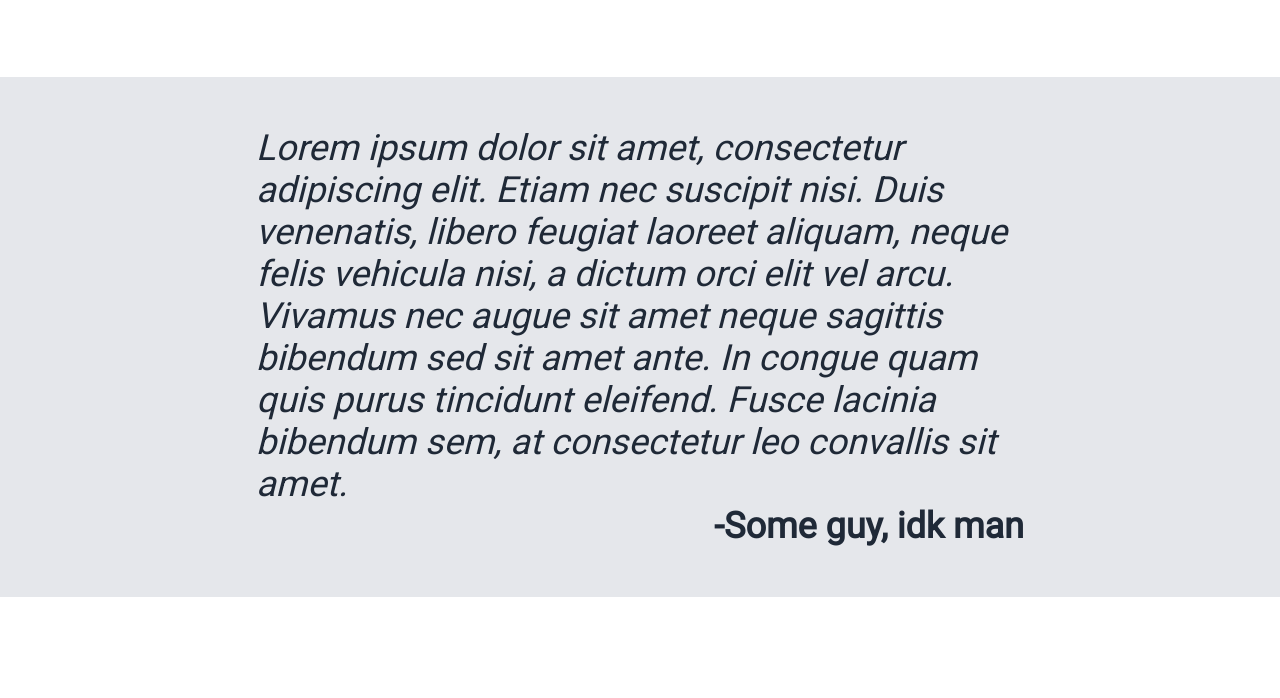
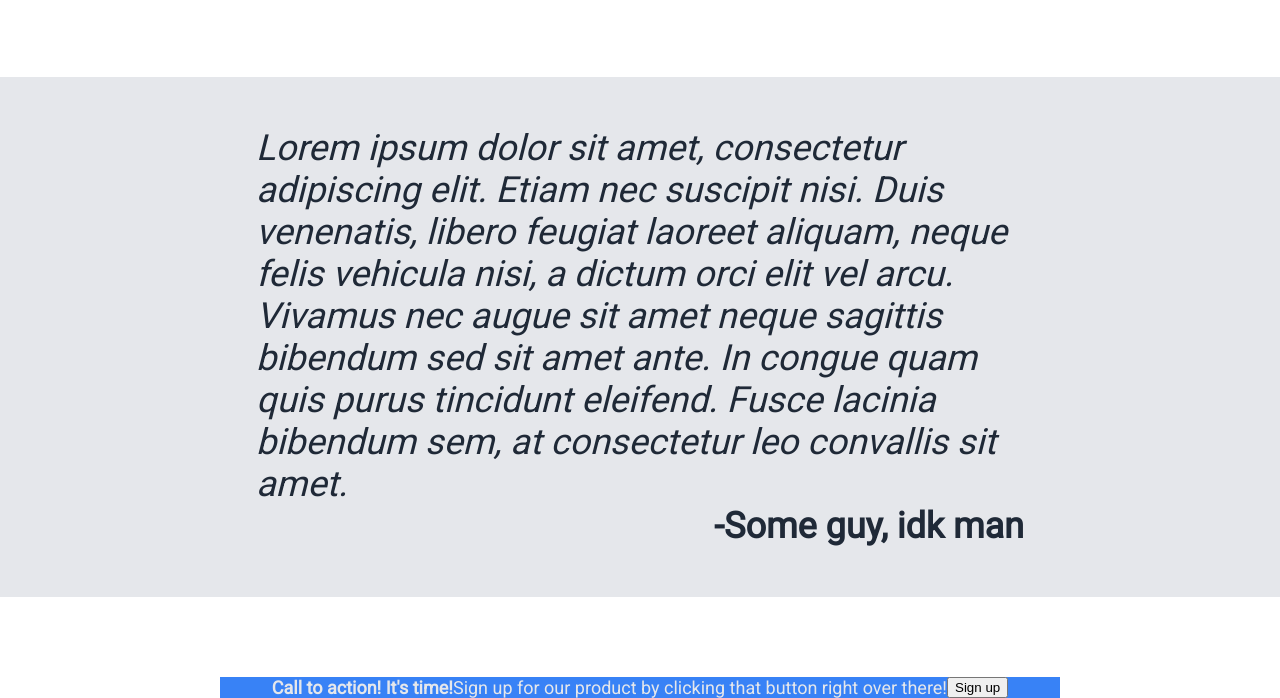
Before and after one commit to KateSebring/landing-page, a plain HTML site: page index.html in a window 1280 px wide. Shown: the part 648-1346 px from the top of the page. Before the commit the page ends 1325 px from the top, so only its background shows below. Drawn offline with Linux system fonts and the light colour scheme.

Commit message:
Add call to action box and add some styling to text and background

```diff
--- a/index.html
+++ b/index.html
@@ -61,5 +61,11 @@
             <p class="attribution">-Some guy, idk man</p>
         </div>
     </div>
+
+    <div class="call-to-action">
+        <p class="call-header">Call to action! It's time!</p>
+        <p>Sign up for our product by clicking that button right over there!</p>
+        <button class="call-to-action-signup">Sign up</button>
+    </div>
 </body>
 </html>
--- a/style.css
+++ b/style.css
@@ -142,3 +142,16 @@ section {
     font-style: normal;
     font-weight: bold;
 }
+
+.call-to-action {
+    background-color: #3882F6;
+    display: flex;
+    margin: auto;
+    width: 800px;
+    justify-content: center;
+    padding: 0px 20px;
+}
+
+.call-header {
+    font-weight: bold;
+}
```
